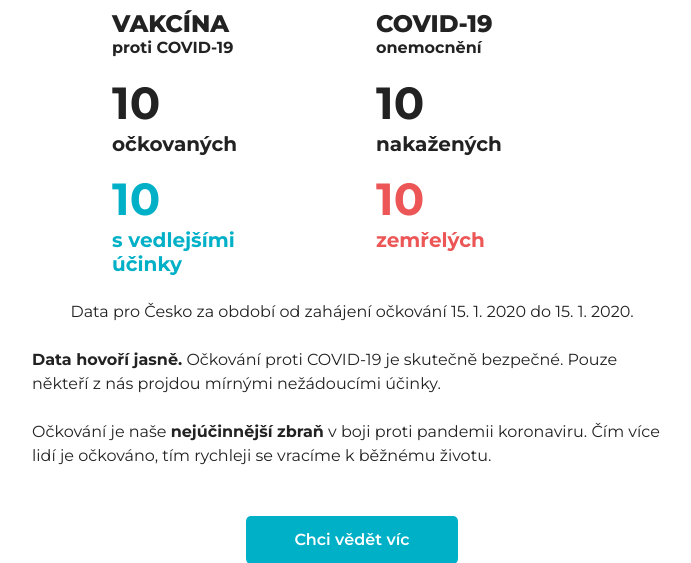
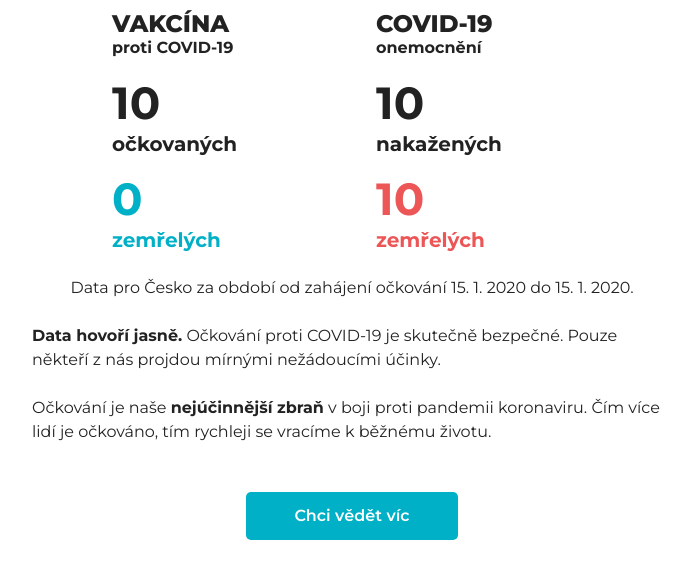
Before and after one commit to iniciativa-snih/je-ockovani-bezpecne, a Flask app: template jeockovanibezpecne/templates/index.jinja2 in a window 1280 px wide. Shown: the part 372-935 px from the top of the page, without its empty margins (288-979 px from the left). Run offline with Flask 2, Linux system fonts and the light colour scheme; the template is opened without the code that fills it: most values are stand-ins (such as "Sample title", 1, 10 or a date in 2020); parts of the project's set-up code (start-up, migrations or seed data) failed here and were passed over.

Commit message:
Show vaccine deaths

```diff
--- a/jeockovanibezpecne/static/css/main.css
+++ b/jeockovanibezpecne/static/css/main.css
@@ -92,7 +92,7 @@ p.answer {
   white-space: nowrap;
 }
 
-.comparison .side-effects {
+.comparison .vaccine-deaths {
   color: #00B0C7;
 }
 
--- a/jeockovanibezpecne/templates/index.jinja2
+++ b/jeockovanibezpecne/templates/index.jinja2
@@ -39,8 +39,8 @@
         </h2>
         <p class="count vaccinated">{{ vaccinated | fmt_number }}</p>
         <h3>očkovaných</h3>
-        <p class="count side-effects">{{ submit.submits | fmt_number }}</p>
-        <h3 class="side-effects">s&nbsp;vedlejšími<br/>účinky</h3>
+        <p class="count vaccine-deaths">0</p>
+        <h3 class="vaccine-deaths">zemřelých</h3>
       </section>
       <section class="virus">
         <h2>
```
